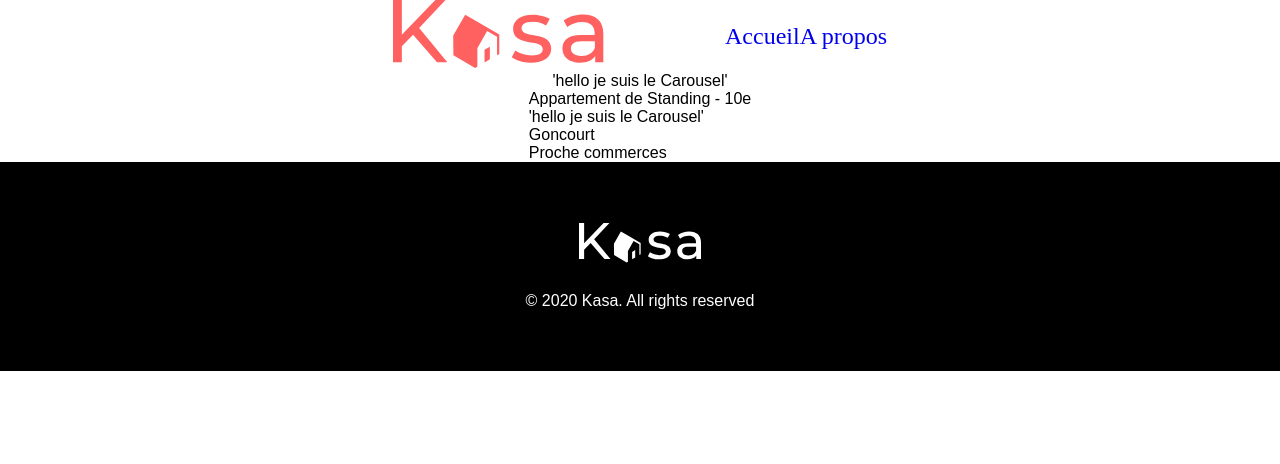
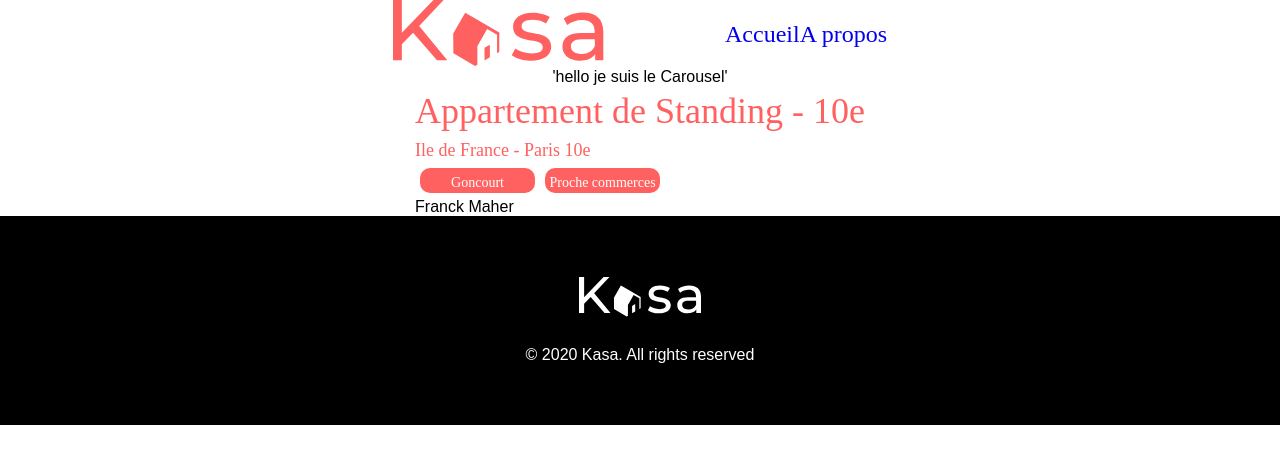
Before and after one commit to Chris92i/P7_kasa, a React (Vite) app: page /appart/0979876d in a window 1280 px wide. Shown: the top 464 px of the page. Built offline with nearby package versions, Linux system fonts and the light colour scheme.

Commit message:
avancee sur page detail recuperation host

```diff
--- a/public/logements.json
+++ b/public/logements.json
@@ -26,8 +26,7 @@
 		],
 		"tags": [
 			"Batignolle",
-			"Montmartre",
-			"toto"
+			"Montmartre"
 		]
 	},
 	{
--- a/src/components/Header/style.scss
+++ b/src/components/Header/style.scss
@@ -2,8 +2,11 @@
     display: flex;
     justify-content: space-between;
     align-items: center;
-    width: 95%;
+    max-width: 95%;
     margin: auto;
+    height: 68px;
+    margin: 0 auto;
+
 
 
 }
--- a/src/components/Host/Host.jsx
+++ b/src/components/Host/Host.jsx
@@ -0,0 +1,14 @@
+import './style.scss'
+
+function Host({ host }){
+
+return(
+    <>
+    <p className='nomHost'>{ host?.name}</p>
+    <div></div>
+    </>
+)
+
+}
+
+export default Host
--- a/src/components/Navigation/Style.scss
+++ b/src/components/Navigation/Style.scss
@@ -14,4 +14,10 @@
     color:#FF6060;
     ;
 
+    ._Header_home{
+        flex-direction: row;
+        flex-wrap: nowrap;
+
+    }
+
 }
--- a/src/components/Tag/Tag.jsx
+++ b/src/components/Tag/Tag.jsx
@@ -5,7 +5,7 @@ function Tag({ value }){
     console.log(value)
     return(
         <div className='tag_container'>
-            <div className='tag_text'>{ value }</div>
+            <p className='tag_text'>{ value }</p>
         </div>
     )
 
--- a/src/components/Tag/style.scss
+++ b/src/components/Tag/style.scss
@@ -0,0 +1,25 @@
+.tag_container {
+    display: flex;
+    flex-direction: row;
+    background-color: #FF6060;
+    width: 115px;
+    height: 25px;
+    border-radius: 10px;
+    margin: 5px;
+}
+
+.tag_text{
+    width: 100%;
+    text-align: center;
+    font-size: 0.6rem;
+    color: #FFFFFF;
+    padding: 5px 0;
+    font-family: Montserrat;
+    font-family: Montserrat;
+    font-size: 14px;
+    font-weight: 500;
+    line-height: 20px;
+    letter-spacing: 0em;
+    text-align: center;
+
+}
--- a/src/components/Title/Title.jsx
+++ b/src/components/Title/Title.jsx
@@ -0,0 +1,13 @@
+import './style.scss'
+
+function Title({titre}) {
+    console.log(titre)
+
+    return(
+        <div className='title_container'>
+            <p className='title_text'>{ titre }</p>
+        </div>
+    )
+}
+
+export default Title
--- a/src/components/Title/style.scss
+++ b/src/components/Title/style.scss
@@ -0,0 +1,13 @@
+.title_container{
+    left: 100px;
+}
+
+.title_text{
+    font-family: Montserrat;
+    color: #FF6060;
+    font-size: 36px;
+    font-weight: 500;
+    line-height: 51px;
+    letter-spacing: 0em;
+    text-align: left;
+}
--- a/src/index.jsx
+++ b/src/index.jsx
@@ -1,7 +1,7 @@
 import React from 'react'
 import ReactDOM from 'react-dom/client'
 import App from './App.jsx'
-
+// récupere la div id root et fait le rendu de APP dans la div
 ReactDOM.createRoot(document.getElementById('root')).render(
   <React.StrictMode>
     <App />
--- a/src/pages/Detail/Detail.jsx
+++ b/src/pages/Detail/Detail.jsx
@@ -5,6 +5,8 @@ import Tag from "../../components/Tag/Tag";
 import './style.scss'
 import Carousel from "../../components/Caroussel/Carousel";
 import Error from "../Error/Error";
+import Title from "../../components/Title/Title";
+import Host from "../../components/Host/Host";
 
 
 
@@ -37,15 +39,24 @@ function Detail(){
         <>
             <Carousel/>
             <div>
+                <div>
+
+
                 <div className="nomLocalisation">
-                    <p>{data?.title}</p>
-                    <Carousel img={data?.pictures}/>
+                    <Title titre={ data?.title }/>
+                    <p className="localisation_container">{data?.location}</p>
+                </div>
+                <Host/>
+                </div>
 
+                <div className="tags_container">
+                {data?.tags?.map((tag, index) => {
+                        return <Tag value={ tag } key = {index}/>
+                    })}
                 </div>
+
                 <div>
-                {data?.tags?.map((tag, index) => {
-                        return <Tag value={tag} key = {index}/>
-                    })}
+                    <Host host={ data?.host}/>
                 </div>
 
             </div>
--- a/src/pages/Detail/style.scss
+++ b/src/pages/Detail/style.scss
@@ -0,0 +1,21 @@
+.nomLocalisation{
+    font-family: Montserrat;
+    color: #FF6060;
+}
+
+.localisation_container{
+    font-family: Montserrat;
+    font-size: 18px;
+    font-weight: 500;
+    line-height: 26px;
+    letter-spacing: 0em;
+    text-align: left;
+
+}
+
+
+.tags_container{
+    display: flex;
+    flex-direction: row;
+
+}
```
